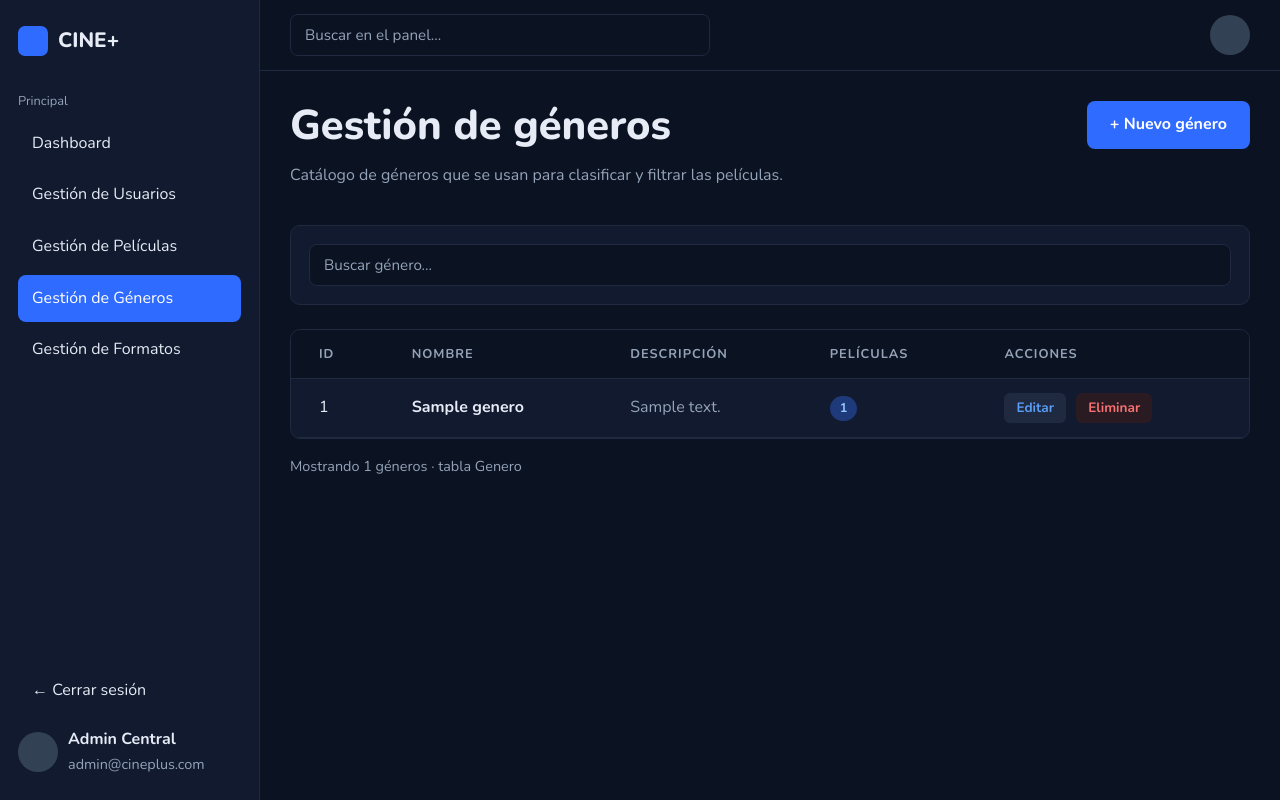
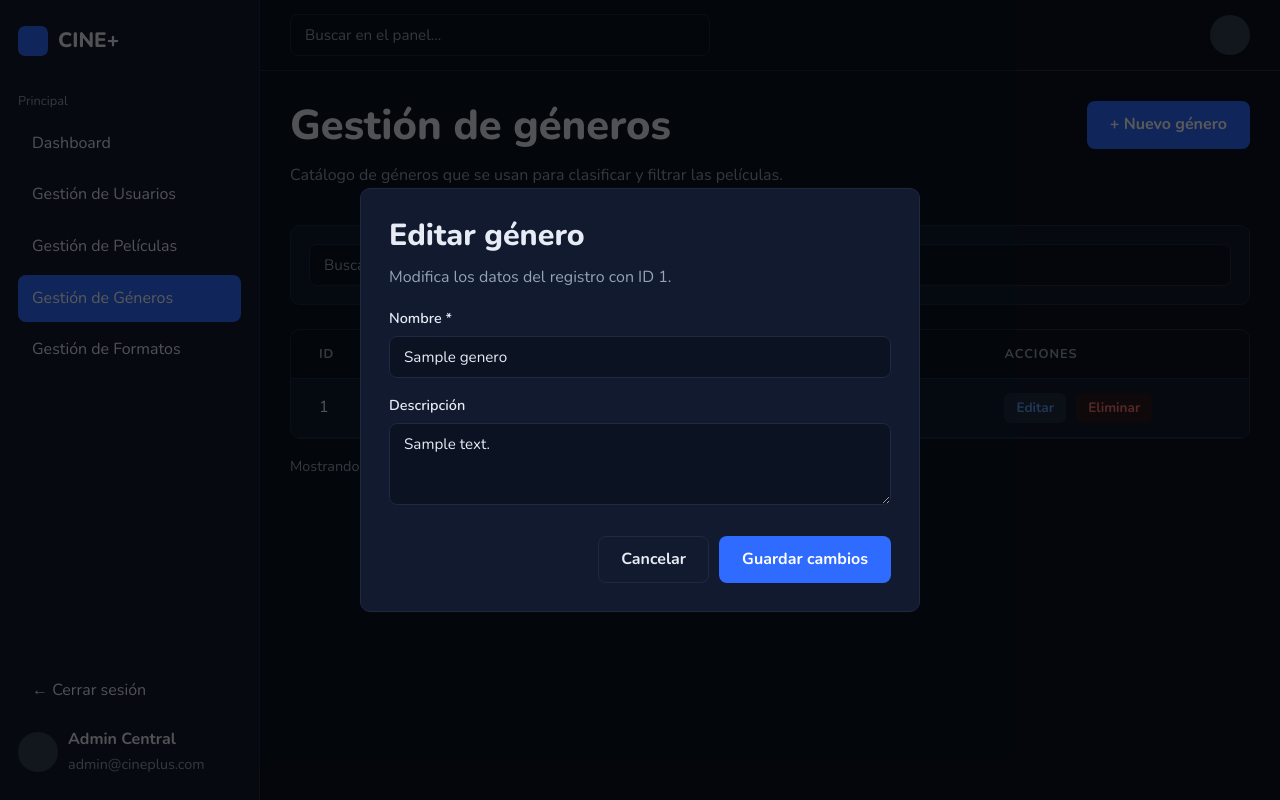
Before and after one commit to TheChect/CinePlus, a PHP site: page /cineplus/admin/generos.php?editar=1 in a window 1280 px wide. Run offline with PHP 8.4, Linux system fonts and the light colour scheme; tables that the repository leaves empty hold one stand-in row (values such as "Sample post").

Commit message:
CRUD de Géneros: editar y eliminar

```diff
--- a/admin/generos.php
+++ b/admin/generos.php
@@ -1,44 +1,73 @@
 <?php
 /*
- * Cine+ · Gestión de géneros (CRUD, parte 1: listar y crear)
- * - Lee los géneros de la tabla Genero con el número de películas de cada uno.
- * - La ventana "Nuevo género" envía un formulario POST que hace un INSERT.
- * Editar y Eliminar todavía son solo diseño.
+ * Cine+ · Gestión de géneros (CRUD completo)
+ * - Listar: lee la tabla Genero con el número de películas de cada uno.
+ * - Crear:  ventana "Nuevo género" -> POST accion=crear -> INSERT.
+ * - Editar: generos.php?editar=ID abre la ventana con los datos -> POST accion=editar -> UPDATE.
+ * - Eliminar: generos.php?eliminar=ID pide confirmación -> POST accion=eliminar -> DELETE.
  */
 require __DIR__ . '/../config/conexion.php';
 $con = conectar();
 
-$mensaje = '';        // texto que se muestra arriba de la tabla
-$tipoMensaje = '';    // 'exito' o 'error'
-$abrirNuevo = false;  // si hubo error, la ventana se vuelve a abrir
+$mensaje = '';         // texto que se muestra arriba de la tabla
+$tipoMensaje = '';     // 'exito' o 'error'
+$abrirNuevo = false;   // si hubo error al crear, la ventana se vuelve a abrir
 $nombre = '';
 $descripcion = '';
+$editar = null;        // género que se está editando (o null)
+$errorEditar = '';
+$eliminar = null;      // género que se va a eliminar (o null)
 
-// ---------- Crear un género (cuando se envía el formulario) ----------
-if ($_SERVER['REQUEST_METHOD'] === 'POST' && ($_POST['accion'] ?? '') === 'crear') {
-    $nombre = trim($_POST['nombre'] ?? '');
-    $descripcion = trim($_POST['descripcion'] ?? '');
+// Busca un género por su ID y regresa sus datos con el número de películas
+function buscarGenero(mysqli $con, int $id): ?array
+{
+    $consulta = $con->prepare('SELECT g.id_genero, g.nombre, g.descripcion, COUNT(p.id_pelicula) AS peliculas
+                               FROM Genero g
+                               LEFT JOIN Pelicula p ON p.id_genero = g.id_genero
+                               WHERE g.id_genero = ?
+                               GROUP BY g.id_genero, g.nombre, g.descripcion');
+    $consulta->bind_param('i', $id);
+    $consulta->execute();
+    $fila = $consulta->get_result()->fetch_assoc();
+    $consulta->close();
+    return $fila ?: null;
+}
 
+// Revisa nombre y descripción; regresa el mensaje de error o '' si todo está bien.
+// $idIgnorar sirve al editar: el nombre puede repetirse con el mismo registro.
+function validarGenero(mysqli $con, string $nombre, string $descripcion, int $idIgnorar = 0): string
+{
     if ($nombre === '') {
-        $mensaje = 'El nombre es obligatorio.';
-    } elseif (mb_strlen($nombre) > 50) {
-        $mensaje = 'El nombre no puede tener más de 50 caracteres.';
-    } elseif (mb_strlen($descripcion) > 200) {
-        $mensaje = 'La descripción no puede tener más de 200 caracteres.';
-    } else {
-        // ¿Ya existe un género con ese nombre? (consulta preparada)
-        $buscar = $con->prepare('SELECT COUNT(*) FROM Genero WHERE nombre = ?');
-        $buscar->bind_param('s', $nombre);
+        return 'El nombre es obligatorio.';
+    }
+    if (mb_strlen($nombre) > 50) {
+        return 'El nombre no puede tener más de 50 caracteres.';
+    }
+    if (mb_strlen($descripcion) > 200) {
+        return 'La descripción no puede tener más de 200 caracteres.';
+    }
+    $buscar = $con->prepare('SELECT COUNT(*) FROM Genero WHERE nombre = ? AND id_genero <> ?');
+    $buscar->bind_param('si', $nombre, $idIgnorar);
     $buscar->execute();
     $buscar->bind_result($existe);
     $buscar->fetch();
     $buscar->close();
+    if ($existe > 0) {
+        return 'Ya existe un género llamado "' . $nombre . '".';
+    }
+    return '';
+}
 
-        if ($existe > 0) {
-            $mensaje = 'Ya existe un género llamado "' . $nombre . '".';
-        } else {
-            // Si la descripción viene vacía se guarda como NULL
-            $desc = $descripcion === '' ? null : $descripcion;
+$accion = $_POST['accion'] ?? '';
+
+// ---------- Crear ----------
+if ($_SERVER['REQUEST_METHOD'] === 'POST' && $accion === 'crear') {
+    $nombre = trim($_POST['nombre'] ?? '');
+    $descripcion = trim($_POST['descripcion'] ?? '');
+    $mensaje = validarGenero($con, $nombre, $descripcion);
+
+    if ($mensaje === '') {
+        $desc = $descripcion === '' ? null : $descripcion;   // vacía se guarda como NULL
         $insertar = $con->prepare('INSERT INTO Genero (nombre, descripcion) VALUES (?, ?)');
         $insertar->bind_param('ss', $nombre, $desc);
         $insertar->execute();
@@ -47,14 +76,87 @@ if ($_SERVER['REQUEST_METHOD'] === 'POST' && ($_POST['accion'] ?? '') === 'crear
         header('Location: generos.php?creado=1');
         exit;
     }
-    }
     $tipoMensaje = 'error';
     $abrirNuevo = true;
 }
 
+// ---------- Editar (guardar cambios) ----------
+if ($_SERVER['REQUEST_METHOD'] === 'POST' && $accion === 'editar') {
+    $id = (int) ($_POST['id'] ?? 0);
+    $editar = buscarGenero($con, $id);
+
+    if ($editar === null) {
+        $mensaje = 'El género que intentas editar ya no existe.';
+        $tipoMensaje = 'error';
+    } else {
+        $nuevoNombre = trim($_POST['nombre'] ?? '');
+        $nuevaDesc = trim($_POST['descripcion'] ?? '');
+        $errorEditar = validarGenero($con, $nuevoNombre, $nuevaDesc, $id);
+
+        if ($errorEditar === '') {
+            $desc = $nuevaDesc === '' ? null : $nuevaDesc;
+            $actualizar = $con->prepare('UPDATE Genero SET nombre = ?, descripcion = ? WHERE id_genero = ?');
+            $actualizar->bind_param('ssi', $nuevoNombre, $desc, $id);
+            $actualizar->execute();
+            $actualizar->close();
+            header('Location: generos.php?editado=1');
+            exit;
+        }
+        // Si hubo error se vuelve a mostrar la ventana con lo que se escribió
+        $editar['nombre'] = $nuevoNombre;
+        $editar['descripcion'] = $nuevaDesc;
+    }
+}
+
+// ---------- Eliminar (después de confirmar) ----------
+if ($_SERVER['REQUEST_METHOD'] === 'POST' && $accion === 'eliminar') {
+    $id = (int) ($_POST['id'] ?? 0);
+    $genero = buscarGenero($con, $id);
+
+    if ($genero === null) {
+        $mensaje = 'El género que intentas eliminar ya no existe.';
+    } elseif ($genero['peliculas'] > 0) {
+        // Primera revisión: si tiene películas no se borra
+        $mensaje = 'No se puede eliminar "' . $genero['nombre'] . '" porque tiene ' . $genero['peliculas'] . ' película(s) registrada(s).';
+    } else {
+        try {
+            $borrar = $con->prepare('DELETE FROM Genero WHERE id_genero = ?');
+            $borrar->bind_param('i', $id);
+            $borrar->execute();
+            $borrar->close();
+            header('Location: generos.php?eliminado=1');
+            exit;
+        } catch (mysqli_sql_exception $ex) {
+            // Segunda revisión: la llave foránea (ON DELETE RESTRICT) también lo impide.
+            // El código 1451 significa que otra tabla todavía usa este registro.
+            if ($ex->getCode() === 1451) {
+                $mensaje = 'No se puede eliminar "' . $genero['nombre'] . '" porque hay películas que lo usan.';
+            } else {
+                $mensaje = 'No se pudo eliminar el género: ' . $ex->getMessage();
+            }
+        }
+    }
+    $tipoMensaje = 'error';
+}
+
+// ---------- Mensajes después de redirigir ----------
 if (isset($_GET['creado'])) {
     $mensaje = 'Género creado correctamente.';
     $tipoMensaje = 'exito';
+} elseif (isset($_GET['editado'])) {
+    $mensaje = 'Género actualizado correctamente.';
+    $tipoMensaje = 'exito';
+} elseif (isset($_GET['eliminado'])) {
+    $mensaje = 'Género eliminado correctamente.';
+    $tipoMensaje = 'exito';
+}
+
+// ---------- Abrir las ventanas de editar o eliminar desde el enlace ----------
+if (isset($_GET['editar'])) {
+    $editar = buscarGenero($con, (int) $_GET['editar']);
+}
+if (isset($_GET['eliminar'])) {
+    $eliminar = buscarGenero($con, (int) $_GET['eliminar']);
 }
 
 // ---------- Listar los géneros con cuántas películas tiene cada uno ----------
@@ -151,8 +253,9 @@ $generos = $con->query($sql)->fetch_all(MYSQLI_ASSOC);
               <!-- Insignia azul si tiene películas, gris si tiene 0 -->
               <td><span class="insignia <?= $g['peliculas'] > 0 ? 'azul' : 'gris' ?>"><?= $g['peliculas'] ?></span></td>
               <td>
-                <a class="accion editar" href="#editar">Editar</a>
-                <a class="accion eliminar" href="#eliminar">Eliminar</a>
+                <!-- El ID viaja en la dirección: PHP abre la ventana con ese género -->
+                <a class="accion editar" href="generos.php?editar=<?= $g['id_genero'] ?>">Editar</a>
+                <a class="accion eliminar" href="generos.php?eliminar=<?= $g['id_genero'] ?>">Eliminar</a>
               </td>
             </tr>
             <?php endforeach; ?>
@@ -163,8 +266,9 @@ $generos = $con->query($sql)->fetch_all(MYSQLI_ASSOC);
     </main>
 
     <!-- ===== Ventanas (modales) =====
-         Están ocultas y solo se ven cuando la dirección termina en #nuevo, #editar o #eliminar.
-         "Cancelar" usa href="#" para quitar ese final y cerrarlas. -->
+         "Nuevo" se abre con #nuevo (CSS :target). Editar y Eliminar las abre PHP
+         con la clase "abierta" cuando la dirección trae ?editar=ID o ?eliminar=ID.
+         "Cancelar" regresa a generos.php y las cierra. -->
 
     <!-- Crear: formulario real que se envía por POST a esta misma página -->
     <div class="modal<?= $abrirNuevo ? ' abierta' : '' ?>" id="nuevo">
@@ -188,39 +292,59 @@ $generos = $con->query($sql)->fetch_all(MYSQLI_ASSOC);
       </form>
     </div>
 
-    <!-- Editar (todavía solo diseño, se conecta en el siguiente paso) -->
-    <div class="modal" id="editar">
-      <form class="tarjeta modal-caja" action="#">
+    <!-- Editar: se muestra cuando PHP encontró el género de ?editar=ID -->
+    <?php if ($editar !== null): ?>
+    <div class="modal abierta" id="editar">
+      <form class="tarjeta modal-caja" method="post" action="generos.php">
+        <input type="hidden" name="accion" value="editar">
+        <input type="hidden" name="id" value="<?= $editar['id_genero'] ?>">
         <h2>Editar género</h2>
-        <p class="texto-suave">Modifica los datos del registro con ID 3.</p>
+        <p class="texto-suave">Modifica los datos del registro con ID <?= $editar['id_genero'] ?>.</p>
+        <?php if ($errorEditar !== ''): ?>
+          <p class="alerta-error chico"><?= e($errorEditar) ?></p>
+        <?php endif; ?>
         <label for="editar-nombre">Nombre *</label>
-        <input class="campo" type="text" id="editar-nombre" value="Ciencia ficción">
+        <input class="campo" type="text" id="editar-nombre" name="nombre" maxlength="50" required
+               value="<?= e($editar['nombre']) ?>">
         <label for="editar-desc">Descripción</label>
-        <textarea class="campo" id="editar-desc" rows="3">Historias con ciencia y tecnología del futuro</textarea>
+        <textarea class="campo" id="editar-desc" name="descripcion" rows="3" maxlength="200"><?= e($editar['descripcion'] ?? '') ?></textarea>
         <div class="modal-botones">
-          <a class="btn btn-secundario" href="#">Cancelar</a>
-          <a class="btn btn-primario" href="#">Guardar cambios</a>
+          <a class="btn btn-secundario" href="generos.php">Cancelar</a>
+          <button class="btn btn-primario" type="submit">Guardar cambios</button>
         </div>
       </form>
     </div>
+    <?php endif; ?>
 
-    <!-- Confirmar eliminación (todavía solo diseño) -->
-    <div class="modal" id="eliminar">
-      <div class="tarjeta modal-caja">
+    <!-- Confirmar eliminación: se muestra con ?eliminar=ID -->
+    <?php if ($eliminar !== null): ?>
+    <div class="modal abierta" id="eliminar">
+      <form class="tarjeta modal-caja" method="post" action="generos.php">
+        <input type="hidden" name="accion" value="eliminar">
+        <input type="hidden" name="id" value="<?= $eliminar['id_genero'] ?>">
         <div class="icono-alerta">!</div>
         <h2>¿Eliminar este género?</h2>
         <p class="texto-suave">Esta acción no se puede deshacer. Se eliminará el registro de la tabla Genero.</p>
         <div class="registro-borrar">
-          <strong>Aventura</strong>
-          <span class="texto-suave chico">ID 2 · 0 películas registradas</span>
+          <strong><?= e($eliminar['nombre']) ?></strong>
+          <span class="texto-suave chico">ID <?= $eliminar['id_genero'] ?> · <?= $eliminar['peliculas'] ?> películas registradas</span>
         </div>
+        <?php if ($eliminar['peliculas'] > 0): ?>
+          <!-- Si tiene películas no se muestra el botón de borrar -->
+          <p class="alerta-error chico">Este género tiene películas registradas, por eso no se puede eliminar. Cambia primero el género de esas películas.</p>
+          <div class="modal-botones">
+            <a class="btn btn-secundario" href="generos.php">Cerrar</a>
+          </div>
+        <?php else: ?>
           <p class="alerta-amarilla chico">Solo se pueden eliminar los géneros que no tienen películas registradas.</p>
           <div class="modal-botones">
-          <a class="btn btn-secundario" href="#">Cancelar</a>
-          <a class="btn btn-rojo" href="#">Sí, eliminar</a>
+            <a class="btn btn-secundario" href="generos.php">Cancelar</a>
+            <button class="btn btn-rojo" type="submit">Sí, eliminar</button>
           </div>
+        <?php endif; ?>
+      </form>
     </div>
-    </div>
+    <?php endif; ?>
   </div>
 
 </div>
```
Lines whose indentation alone changed are shown as unchanged.
